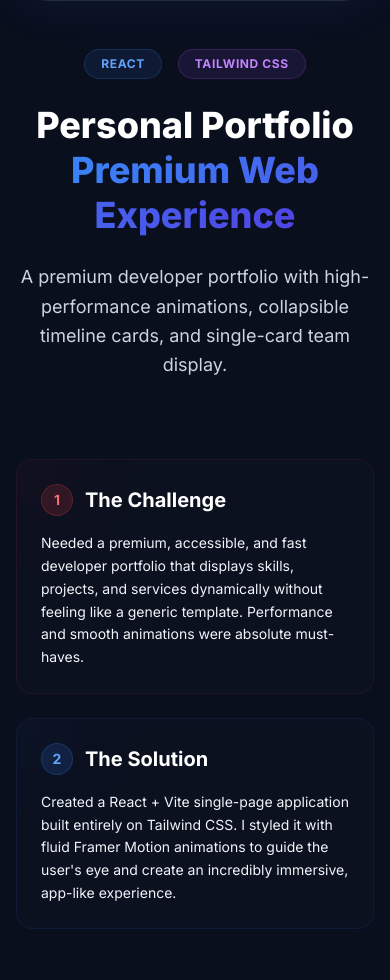
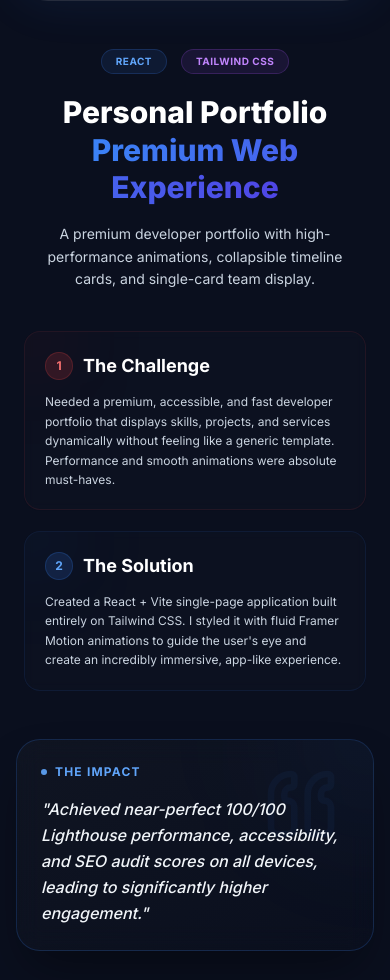
Before and after one commit to inayathbasha434-eng/inayath-portfolio, a React (Vite) app: page /projects/portfolio in a window 390 px wide. Shown: the part 377-1357 px from the top of the page. Built offline with nearby package versions, Linux system fonts and the light colour scheme; no server answers; a web font is replaced by a local one.

Commit message:
style: optimize project overview templates for mobile scaling and fix invalid text color class bug globally

```diff
--- a/src/pages/AIProjectPage.jsx
+++ b/src/pages/AIProjectPage.jsx
@@ -66,48 +66,48 @@ export default function AIProjectPage() {
           </div>
 
           {/* Hero Section */}
-          <div className="mb-20 text-center flex flex-col items-center">
-            <div className="flex items-center gap-4 mb-6">
-              <span className="px-4 py-1.5 bg-pink-500/10 text-pink-400 text-xs font-bold rounded-full border border-pink-500/20 uppercase tracking-wider">
+          <div className="mb-10 sm:mb-16 text-center flex flex-col items-center">
+            <div className="flex items-center gap-3.5 mb-5">
+              <span className="px-3.5 py-1 bg-pink-500/10 text-pink-400 text-[10px] sm:text-xs font-bold rounded-full border border-pink-500/20 uppercase tracking-wider">
                 Stable Diffusion
               </span>
-              <span className="px-4 py-1.5 bg-purple-500/10 text-purple-400 text-xs font-bold rounded-full border border-purple-500/20 uppercase tracking-wider">
+              <span className="px-3.5 py-1 bg-purple-500/10 text-purple-400 text-[10px] sm:text-xs font-bold rounded-full border border-purple-500/20 uppercase tracking-wider">
                 Midjourney
               </span>
             </div>
-            <h1 className="text-4xl md:text-6xl font-black text-white mb-6 leading-tight">
+            <h1 className="text-3xl sm:text-5xl md:text-6xl font-black text-white mb-4 leading-tight px-2">
               AI Image Generation <br />
               <span className="text-transparent bg-clip-text bg-gradient-to-r from-purple-500 to-pink-600">
                 Commercial Visuals
               </span>
             </h1>
-            <p className="text-lg md:text-xl text-slate-300 max-w-3xl leading-relaxed">
+            <p className="text-sm sm:text-base md:text-lg text-slate-300 max-w-2xl leading-relaxed px-4">
               Created high-fidelity commercial product visualizations and marketing assets from raw camera captures using generative AI workflows.
             </p>
           </div>
 
           {/* Project Details Grid */}
-          <div className="grid md:grid-cols-2 gap-6 sm:gap-8 mb-20">
+          <div className="grid md:grid-cols-2 gap-5 sm:gap-6 mb-12 sm:mb-16 px-2 sm:px-0">
             {/* Card 1: The Challenge */}
-            <div className="bg-[#111623]/40 border border-red-500/10 hover:border-red-500/20 rounded-2xl p-6 sm:p-8 backdrop-blur-sm relative overflow-hidden transition-all duration-300">
+            <div className="bg-[#111623]/40 border border-red-500/10 hover:border-red-500/20 rounded-2xl p-5 sm:p-7 backdrop-blur-sm relative overflow-hidden transition-all duration-300">
               <div className="absolute -top-10 -left-10 w-24 h-24 rounded-full bg-red-500/5 blur-2xl pointer-events-none" />
-              <h2 className="text-xl sm:text-2xl font-bold text-white mb-4 flex items-center gap-3">
-                <span className="w-8 h-8 rounded-full bg-red-500/15 text-red-400 flex items-center justify-center font-bold text-sm shrink-0 border border-red-500/20">1</span>
+              <h2 className="text-lg sm:text-xl font-bold text-white mb-3 flex items-center gap-2.5">
+                <span className="w-7 h-7 rounded-full bg-red-500/15 text-red-400 flex items-center justify-center font-bold text-xs shrink-0 border border-red-500/20">1</span>
                 The Challenge
               </h2>
-              <p className="text-slate-455 leading-relaxed text-sm sm:text-base">
+              <p className="text-slate-300 leading-relaxed text-xs sm:text-sm">
                 Commercial advertising photography setups usually require expensive props, studios, lighting, and cameras. Producing high-quality marketing materials at scale is both time-consuming and cost-prohibitive for many brands.
               </p>
             </div>
 
             {/* Card 2: The Solution */}
-            <div className="bg-[#111623]/40 border border-purple-500/10 hover:border-purple-500/20 rounded-2xl p-6 sm:p-8 backdrop-blur-sm relative overflow-hidden transition-all duration-300">
+            <div className="bg-[#111623]/40 border border-purple-500/10 hover:border-purple-500/20 rounded-2xl p-5 sm:p-7 backdrop-blur-sm relative overflow-hidden transition-all duration-300">
               <div className="absolute -top-10 -left-10 w-24 h-24 rounded-full bg-purple-500/5 blur-2xl pointer-events-none" />
-              <h2 className="text-xl sm:text-2xl font-bold text-white mb-4 flex items-center gap-3">
-                <span className="w-8 h-8 rounded-full bg-purple-500/15 text-purple-450 flex items-center justify-center font-bold text-sm shrink-0 border border-purple-500/20">2</span>
+              <h2 className="text-lg sm:text-xl font-bold text-white mb-3 flex items-center gap-2.5">
+                <span className="w-7 h-7 rounded-full bg-purple-500/15 text-purple-400 flex items-center justify-center font-bold text-xs shrink-0 border border-purple-500/20">2</span>
                 The Solution
               </h2>
-              <p className="text-slate-455 leading-relaxed text-sm sm:text-base">
+              <p className="text-slate-300 leading-relaxed text-xs sm:text-sm">
                 Built a generative AI pipeline utilizing Stable Diffusion, Midjourney, and Photoshop to convert raw, low-budget capture mockups into stunning, hyper-realistic commercial visuals tailored precisely to brand aesthetics.
               </p>
             </div>
--- a/src/pages/MorPanthalProjectPage.jsx
+++ b/src/pages/MorPanthalProjectPage.jsx
@@ -60,48 +60,48 @@ export default function MorPanthalProjectPage() {
           </div>
 
           {/* Hero Section */}
-          <div className="mb-20 text-center flex flex-col items-center">
-            <div className="flex items-center gap-4 mb-6">
-              <span className="px-4 py-1.5 bg-yellow-500/10 text-yellow-400 text-xs font-bold rounded-full border border-yellow-500/20 uppercase tracking-wider">
+          <div className="mb-10 sm:mb-16 text-center flex flex-col items-center">
+            <div className="flex items-center gap-3.5 mb-5">
+              <span className="px-3.5 py-1 bg-yellow-500/10 text-yellow-400 text-[10px] sm:text-xs font-bold rounded-full border border-yellow-500/20 uppercase tracking-wider">
                 WordPress
               </span>
-              <span className="px-4 py-1.5 bg-blue-500/10 text-blue-400 text-xs font-bold rounded-full border border-blue-500/20 uppercase tracking-wider">
+              <span className="px-3.5 py-1 bg-blue-500/10 text-blue-400 text-[10px] sm:text-xs font-bold rounded-full border border-blue-500/20 uppercase tracking-wider">
                 UI/UX
               </span>
             </div>
-            <h1 className="text-4xl md:text-6xl font-black text-white mb-6 leading-tight">
+            <h1 className="text-3xl sm:text-5xl md:text-6xl font-black text-white mb-4 leading-tight px-2">
               Mor Panthal <br />
               <span className="text-transparent bg-clip-text bg-gradient-to-r from-yellow-400 to-orange-500">
                 Traditional Drink Brand
               </span>
             </h1>
-            <p className="text-lg md:text-xl text-slate-300 max-w-3xl leading-relaxed">
+            <p className="text-sm sm:text-base md:text-lg text-slate-300 max-w-2xl leading-relaxed px-4">
               A modern WordPress website for a traditional drink brand showcasing culture, health, and natural flavors.
             </p>
           </div>
 
           {/* Project Details Grid */}
-          <div className="grid md:grid-cols-2 gap-6 sm:gap-8 mb-20">
+          <div className="grid md:grid-cols-2 gap-5 sm:gap-6 mb-12 sm:mb-16 px-2 sm:px-0">
             {/* Card 1: The Challenge */}
-            <div className="bg-[#111623]/40 border border-red-500/10 hover:border-red-500/20 rounded-2xl p-6 sm:p-8 backdrop-blur-sm relative overflow-hidden transition-all duration-300">
+            <div className="bg-[#111623]/40 border border-red-500/10 hover:border-red-500/20 rounded-2xl p-5 sm:p-7 backdrop-blur-sm relative overflow-hidden transition-all duration-300">
               <div className="absolute -top-10 -left-10 w-24 h-24 rounded-full bg-red-500/5 blur-2xl pointer-events-none" />
-              <h2 className="text-xl sm:text-2xl font-bold text-white mb-4 flex items-center gap-3">
-                <span className="w-8 h-8 rounded-full bg-red-500/15 text-red-400 flex items-center justify-center font-bold text-sm shrink-0 border border-red-500/20">1</span>
+              <h2 className="text-lg sm:text-xl font-bold text-white mb-3 flex items-center gap-2.5">
+                <span className="w-7 h-7 rounded-full bg-red-500/15 text-red-400 flex items-center justify-center font-bold text-xs shrink-0 border border-red-500/20">1</span>
                 The Challenge
               </h2>
-              <p className="text-slate-450 leading-relaxed text-sm sm:text-base">
+              <p className="text-slate-300 leading-relaxed text-xs sm:text-sm">
                 Client lacked a professional online presence to showcase food and beverage offerings and process digital payments. They needed a fast, reliable, and aesthetically pleasing storefront that reflected their traditional brand values while offering modern e-commerce capabilities.
               </p>
             </div>
 
             {/* Card 2: The Solution */}
-            <div className="bg-[#111623]/40 border border-blue-500/10 hover:border-blue-500/20 rounded-2xl p-6 sm:p-8 backdrop-blur-sm relative overflow-hidden transition-all duration-300">
+            <div className="bg-[#111623]/40 border border-blue-500/10 hover:border-blue-500/20 rounded-2xl p-5 sm:p-7 backdrop-blur-sm relative overflow-hidden transition-all duration-300">
               <div className="absolute -top-10 -left-10 w-24 h-24 rounded-full bg-blue-500/5 blur-2xl pointer-events-none" />
-              <h2 className="text-xl sm:text-2xl font-bold text-white mb-4 flex items-center gap-3">
-                <span className="w-8 h-8 rounded-full bg-blue-500/15 text-blue-400 flex items-center justify-center font-bold text-sm shrink-0 border border-blue-500/20">2</span>
+              <h2 className="text-lg sm:text-xl font-bold text-white mb-3 flex items-center gap-2.5">
+                <span className="w-7 h-7 rounded-full bg-blue-500/15 text-blue-400 flex items-center justify-center font-bold text-xs shrink-0 border border-blue-500/20">2</span>
                 The Solution
               </h2>
-              <p className="text-slate-450 leading-relaxed text-sm sm:text-base">
+              <p className="text-slate-300 leading-relaxed text-xs sm:text-sm">
                 Built a mobile-first WordPress storefront, integrating a custom fast-loading yellow visual identity. We utilized Razorpay for seamless payment processing and optimized the entire shopping flow for maximum conversions on mobile devices.
               </p>
             </div>
--- a/src/pages/PortfolioProjectPage.jsx
+++ b/src/pages/PortfolioProjectPage.jsx
@@ -60,48 +60,48 @@ export default function PortfolioProjectPage() {
           </div>
 
           {/* Hero Section */}
-          <div className="mb-20 text-center flex flex-col items-center">
-            <div className="flex items-center gap-4 mb-6">
-              <span className="px-4 py-1.5 bg-blue-500/10 text-blue-400 text-xs font-bold rounded-full border border-blue-500/20 uppercase tracking-wider">
+          <div className="mb-10 sm:mb-16 text-center flex flex-col items-center">
+            <div className="flex items-center gap-3.5 mb-5">
+              <span className="px-3.5 py-1 bg-blue-500/10 text-blue-400 text-[10px] sm:text-xs font-bold rounded-full border border-blue-500/20 uppercase tracking-wider">
                 React
               </span>
-              <span className="px-4 py-1.5 bg-purple-500/10 text-purple-400 text-xs font-bold rounded-full border border-purple-500/20 uppercase tracking-wider">
+              <span className="px-3.5 py-1 bg-purple-500/10 text-purple-400 text-[10px] sm:text-xs font-bold rounded-full border border-purple-500/20 uppercase tracking-wider">
                 Tailwind CSS
               </span>
             </div>
-            <h1 className="text-4xl md:text-6xl font-black text-white mb-6 leading-tight">
+            <h1 className="text-3xl sm:text-5xl md:text-6xl font-black text-white mb-4 leading-tight px-2">
               Personal Portfolio <br />
               <span className="text-transparent bg-clip-text bg-gradient-to-r from-blue-500 to-indigo-600">
                 Premium Web Experience
               </span>
             </h1>
-            <p className="text-lg md:text-xl text-slate-300 max-w-3xl leading-relaxed">
+            <p className="text-sm sm:text-base md:text-lg text-slate-300 max-w-2xl leading-relaxed px-4">
               A premium developer portfolio with high-performance animations, collapsible timeline cards, and single-card team display.
             </p>
           </div>
 
           {/* Project Details Grid */}
-          <div className="grid md:grid-cols-2 gap-6 sm:gap-8 mb-20">
+          <div className="grid md:grid-cols-2 gap-5 sm:gap-6 mb-12 sm:mb-16 px-2 sm:px-0">
             {/* Card 1: The Challenge */}
-            <div className="bg-[#111623]/40 border border-red-500/10 hover:border-red-500/20 rounded-2xl p-6 sm:p-8 backdrop-blur-sm relative overflow-hidden transition-all duration-300">
+            <div className="bg-[#111623]/40 border border-red-500/10 hover:border-red-500/20 rounded-2xl p-5 sm:p-7 backdrop-blur-sm relative overflow-hidden transition-all duration-300">
               <div className="absolute -top-10 -left-10 w-24 h-24 rounded-full bg-red-500/5 blur-2xl pointer-events-none" />
-              <h2 className="text-xl sm:text-2xl font-bold text-white mb-4 flex items-center gap-3">
-                <span className="w-8 h-8 rounded-full bg-red-500/15 text-red-400 flex items-center justify-center font-bold text-sm shrink-0 border border-red-500/20">1</span>
+              <h2 className="text-lg sm:text-xl font-bold text-white mb-3 flex items-center gap-2.5">
+                <span className="w-7 h-7 rounded-full bg-red-500/15 text-red-400 flex items-center justify-center font-bold text-xs shrink-0 border border-red-500/20">1</span>
                 The Challenge
               </h2>
-              <p className="text-slate-455 leading-relaxed text-sm sm:text-base">
+              <p className="text-slate-300 leading-relaxed text-xs sm:text-sm">
                 Needed a premium, accessible, and fast developer portfolio that displays skills, projects, and services dynamically without feeling like a generic template. Performance and smooth animations were absolute must-haves.
               </p>
             </div>
 
             {/* Card 2: The Solution */}
-            <div className="bg-[#111623]/40 border border-blue-500/10 hover:border-blue-500/20 rounded-2xl p-6 sm:p-8 backdrop-blur-sm relative overflow-hidden transition-all duration-300">
+            <div className="bg-[#111623]/40 border border-blue-500/10 hover:border-blue-500/20 rounded-2xl p-5 sm:p-7 backdrop-blur-sm relative overflow-hidden transition-all duration-300">
               <div className="absolute -top-10 -left-10 w-24 h-24 rounded-full bg-blue-500/5 blur-2xl pointer-events-none" />
-              <h2 className="text-xl sm:text-2xl font-bold text-white mb-4 flex items-center gap-3">
-                <span className="w-8 h-8 rounded-full bg-blue-500/15 text-blue-400 flex items-center justify-center font-bold text-sm shrink-0 border border-blue-500/20">2</span>
+              <h2 className="text-lg sm:text-xl font-bold text-white mb-3 flex items-center gap-2.5">
+                <span className="w-7 h-7 rounded-full bg-blue-500/15 text-blue-400 flex items-center justify-center font-bold text-xs shrink-0 border border-blue-500/20">2</span>
                 The Solution
               </h2>
-              <p className="text-slate-455 leading-relaxed text-sm sm:text-base">
+              <p className="text-slate-300 leading-relaxed text-xs sm:text-sm">
                 Created a React + Vite single-page application built entirely on Tailwind CSS. I styled it with fluid Framer Motion animations to guide the user's eye and create an incredibly immersive, app-like experience.
               </p>
             </div>
--- a/src/pages/SmartCropProjectPage.jsx
+++ b/src/pages/SmartCropProjectPage.jsx
@@ -60,48 +60,48 @@ export default function SmartCropProjectPage() {
           </div>
 
           {/* Hero Section */}
-          <div className="mb-20 text-center flex flex-col items-center">
-            <div className="flex items-center gap-4 mb-6">
-              <span className="px-4 py-1.5 bg-emerald-500/10 text-emerald-400 text-xs font-bold rounded-full border border-emerald-500/20 uppercase tracking-wider">
+          <div className="mb-10 sm:mb-16 text-center flex flex-col items-center">
+            <div className="flex items-center gap-3.5 mb-5">
+              <span className="px-3.5 py-1 bg-emerald-500/10 text-emerald-400 text-[10px] sm:text-xs font-bold rounded-full border border-emerald-500/20 uppercase tracking-wider">
                 Machine Learning
               </span>
-              <span className="px-4 py-1.5 bg-blue-500/10 text-blue-400 text-xs font-bold rounded-full border border-blue-500/20 uppercase tracking-wider">
+              <span className="px-3.5 py-1 bg-blue-500/10 text-blue-400 text-[10px] sm:text-xs font-bold rounded-full border border-blue-500/20 uppercase tracking-wider">
                 Full-Stack
               </span>
             </div>
-            <h1 className="text-4xl md:text-6xl font-black text-white mb-6 leading-tight">
+            <h1 className="text-3xl sm:text-5xl md:text-6xl font-black text-white mb-4 leading-tight px-2">
               SmartCrop AI <br />
               <span className="text-transparent bg-clip-text bg-gradient-to-r from-emerald-400 to-green-500">
                 Agritech Intelligence
               </span>
             </h1>
-            <p className="text-lg md:text-xl text-slate-300 max-w-3xl leading-relaxed">
+            <p className="text-sm sm:text-base md:text-lg text-slate-300 max-w-2xl leading-relaxed px-4">
               An AI-powered Agritech platform providing smart crop recommendations based on soil nutrients and weather conditions.
             </p>
           </div>
 
           {/* Project Details Grid */}
-          <div className="grid md:grid-cols-2 gap-6 sm:gap-8 mb-20">
+          <div className="grid md:grid-cols-2 gap-5 sm:gap-6 mb-12 sm:mb-16 px-2 sm:px-0">
             {/* Card 1: The Challenge */}
-            <div className="bg-[#111623]/40 border border-red-500/10 hover:border-red-500/20 rounded-2xl p-6 sm:p-8 backdrop-blur-sm relative overflow-hidden transition-all duration-300">
+            <div className="bg-[#111623]/40 border border-red-500/10 hover:border-red-500/20 rounded-2xl p-5 sm:p-7 backdrop-blur-sm relative overflow-hidden transition-all duration-300">
               <div className="absolute -top-10 -left-10 w-24 h-24 rounded-full bg-red-500/5 blur-2xl pointer-events-none" />
-              <h2 className="text-xl sm:text-2xl font-bold text-white mb-4 flex items-center gap-3">
-                <span className="w-8 h-8 rounded-full bg-red-500/15 text-red-400 flex items-center justify-center font-bold text-sm shrink-0 border border-red-500/20">1</span>
+              <h2 className="text-lg sm:text-xl font-bold text-white mb-3 flex items-center gap-2.5">
+                <span className="w-7 h-7 rounded-full bg-red-500/15 text-red-400 flex items-center justify-center font-bold text-xs shrink-0 border border-red-500/20">1</span>
                 The Challenge
               </h2>
-              <p className="text-slate-455 leading-relaxed text-sm sm:text-base">
+              <p className="text-slate-300 leading-relaxed text-xs sm:text-sm">
                 Students and researchers needed an easy, interactive way to test soil metrics (Nitrogen, Phosphorus, Potassium, pH, etc.) and run predictions. The goal was to build a full-stack ML tool with an intuitive frontend and a fast backend capable of parsing PDF/CSV data and running classification algorithms.
               </p>
             </div>
 
             {/* Card 2: The Solution */}
-            <div className="bg-[#111623]/40 border border-emerald-500/10 hover:border-emerald-500/20 rounded-2xl p-6 sm:p-8 backdrop-blur-sm relative overflow-hidden transition-all duration-300">
+            <div className="bg-[#111623]/40 border border-emerald-500/10 hover:border-emerald-500/20 rounded-2xl p-5 sm:p-7 backdrop-blur-sm relative overflow-hidden transition-all duration-300">
               <div className="absolute -top-10 -left-10 w-24 h-24 rounded-full bg-emerald-500/5 blur-2xl pointer-events-none" />
-              <h2 className="text-xl sm:text-2xl font-bold text-white mb-4 flex items-center gap-3">
-                <span className="w-8 h-8 rounded-full bg-emerald-500/15 text-emerald-400 flex items-center justify-center font-bold text-sm shrink-0 border border-emerald-500/20">2</span>
+              <h2 className="text-lg sm:text-xl font-bold text-white mb-3 flex items-center gap-2.5">
+                <span className="w-7 h-7 rounded-full bg-emerald-500/15 text-emerald-400 flex items-center justify-center font-bold text-xs shrink-0 border border-emerald-500/20">2</span>
                 The Solution
               </h2>
-              <p className="text-slate-455 leading-relaxed text-sm sm:text-base">
+              <p className="text-slate-300 leading-relaxed text-xs sm:text-sm">
                 Engineered a complete React frontend stacked with interactive metric sliders and drag-and-drop report uploads. Built a Python + FastAPI backend to host the machine learning models (trained on agritech datasets) to return real-time crop suggestions based on input characteristics.
               </p>
             </div>
```
